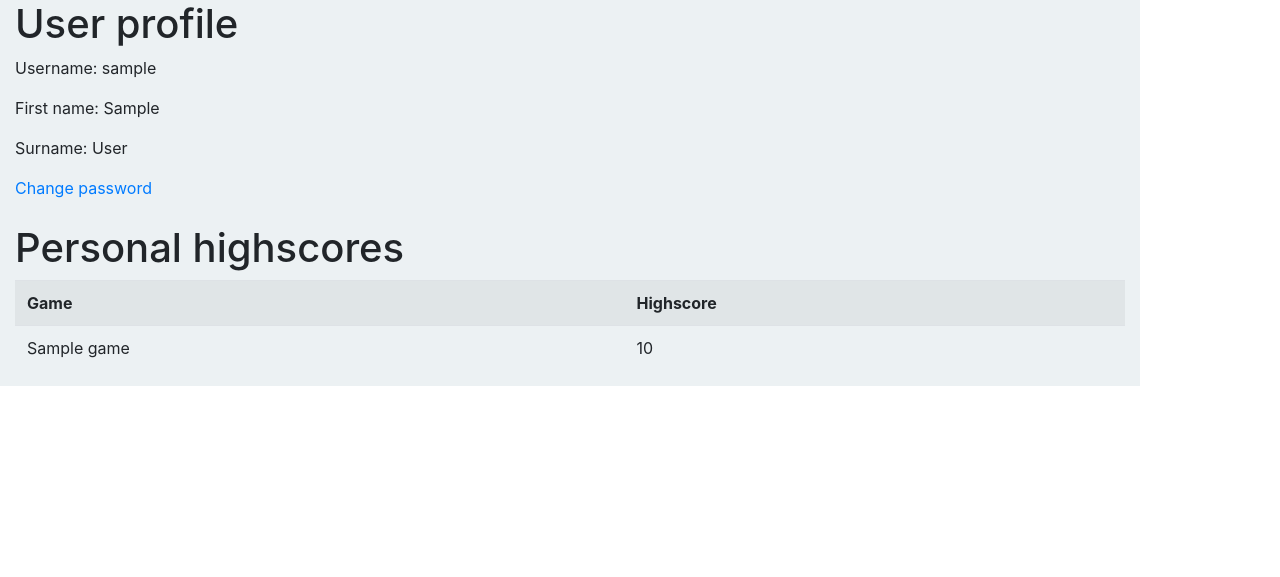
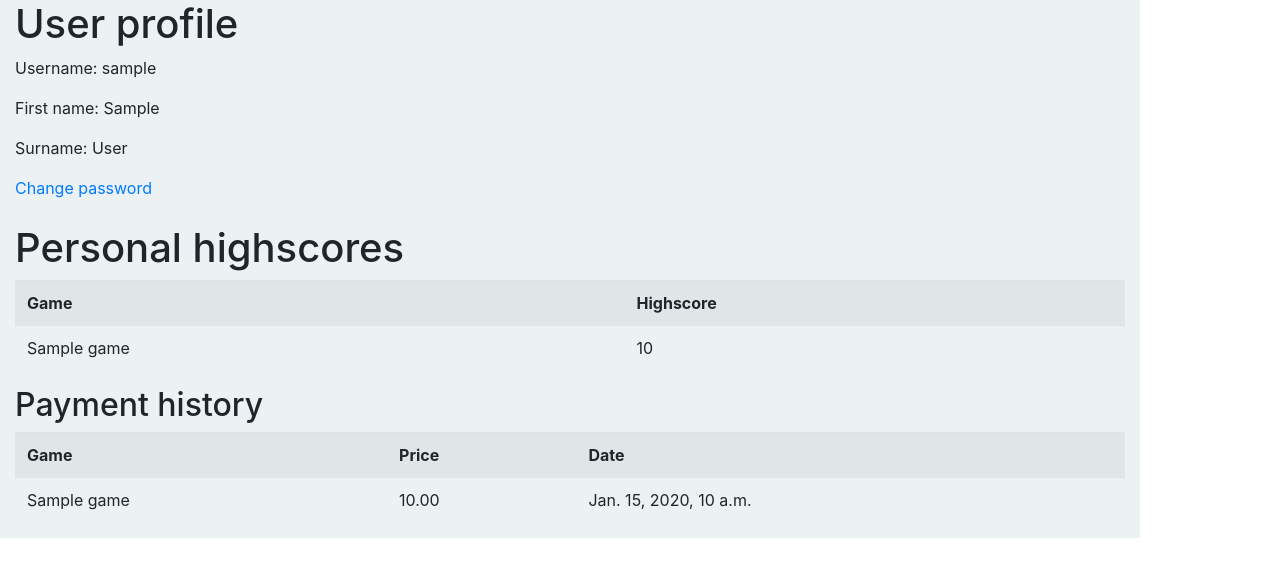
Before and after one commit to KasperNurminen/gameservice, a Django app: page /profile/ in a window 1280 px wide. Shown: the part 56-633 px from the top of the page. Run offline with Django 3.2, Linux system fonts and the light colour scheme; a user stored in the database is signed in; tables that the repository leaves empty hold one stand-in row (values such as "Sample post"); some libraries are stand-ins or nearby versions.

Commit message:
Payment history

```diff
--- a/gameservice/templates/profile.html
+++ b/gameservice/templates/profile.html
@@ -19,7 +19,7 @@
     <div class="col">
         <h1> Personal highscores</h1>
         <table class="table table-striped table-hover">
-            <tr >
+            <tr>
                 <th>Game</th>
                 <th>Highscore</th>
             </tr>
@@ -37,7 +37,25 @@
     </div>
 </div>
 
+<div class="row">
+    <div class="col">
+        <h2> Payment history</h2>
+        <table class="table table-striped table-hover">
+            <tr>
+                <th>Game</th>
+                <th>Price</th>
+                <th>Date</th>
+            </tr>
+            {% for amount in Amount %}
+            <tr>
+                <td>{{ amount.game.title }}</td>
+                <td>{{ amount.price }} </td>
+                <td>{{ amount.created_at }}</td>
+            </tr>
+            {% endfor %}
+        </table>
 
-
+    </div>
+</div>
 
 {% endblock %}
--- a/gameservice/views.py
+++ b/gameservice/views.py
@@ -224,6 +224,7 @@ class Profile(LoginRequiredMixin, View):
     login_url = '/login/'
 
     def get(self, request, *args, **kwargs):
+        # For highscores
         allscores = Score.objects.filter(player__pk=request.user.pk).order_by(
             '-game__title', '-score')  # sort to title and score
         gametitles = []
@@ -235,10 +236,22 @@ class Profile(LoginRequiredMixin, View):
         for title in gametitles:  # take only one score per title
             finallist.append(allscores.filter(game__title=title)[0])
 
-        print(finallist)
+        # For payment history
+        allPayments = Payment.objects.filter(
+            user__pk=request.user.pk)
+
+        payment = []
+        for i in allPayments:
+            payment.append(i.game.title)
+
+        payment = list(dict.fromkeys(payment))  # remove duplicates
+        amount = []
+        for title in payment:
+            amount.append(allPayments.filter(game__title=title)[0])
+
         context = {
-            'Highscore': finallist
-
+            'Highscore': finallist,
+            "Amount": amount,
         }
         return render(request, "profile.html", context=context)
 
```
Lines whose indentation alone changed are shown as unchanged.
